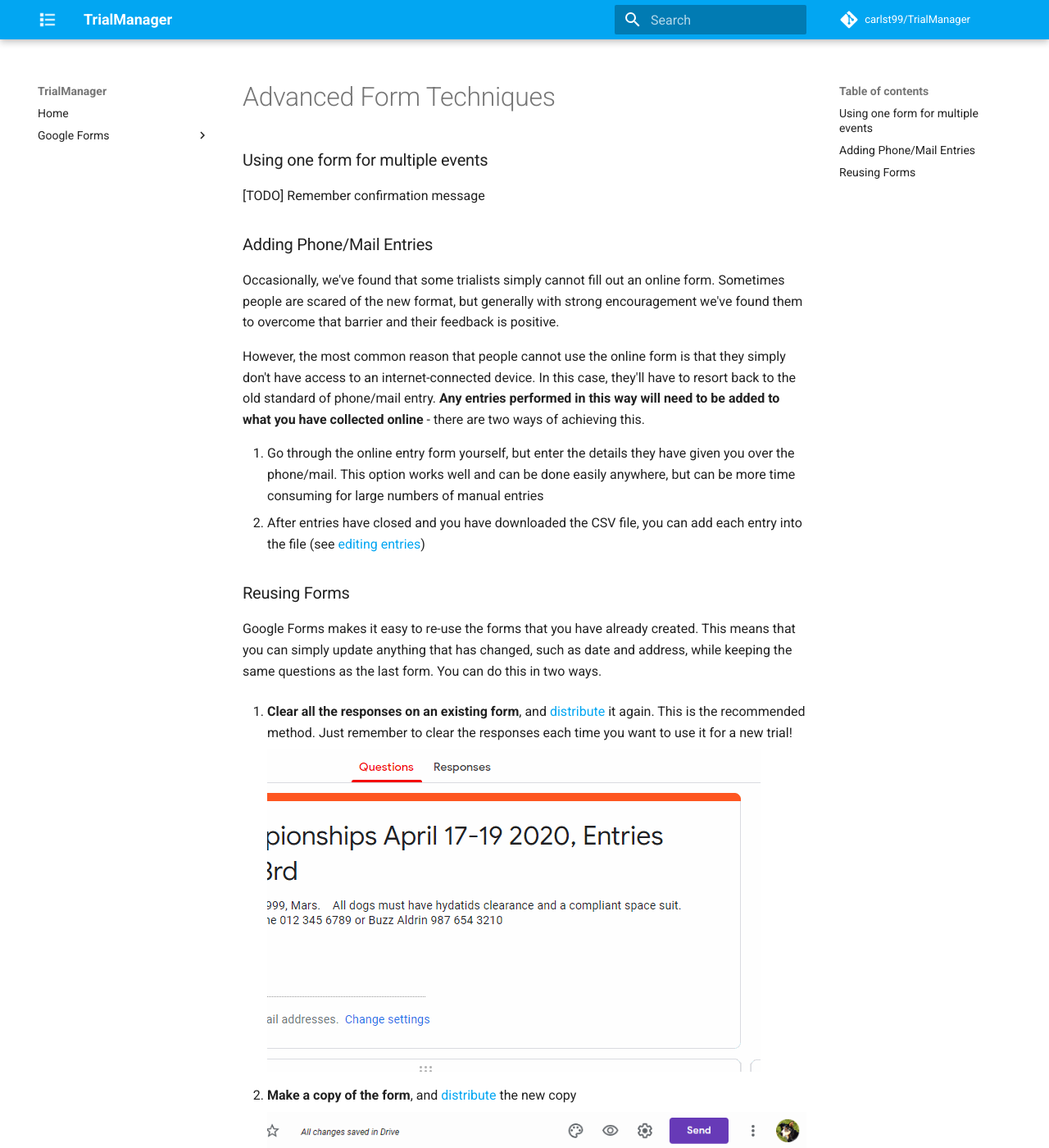
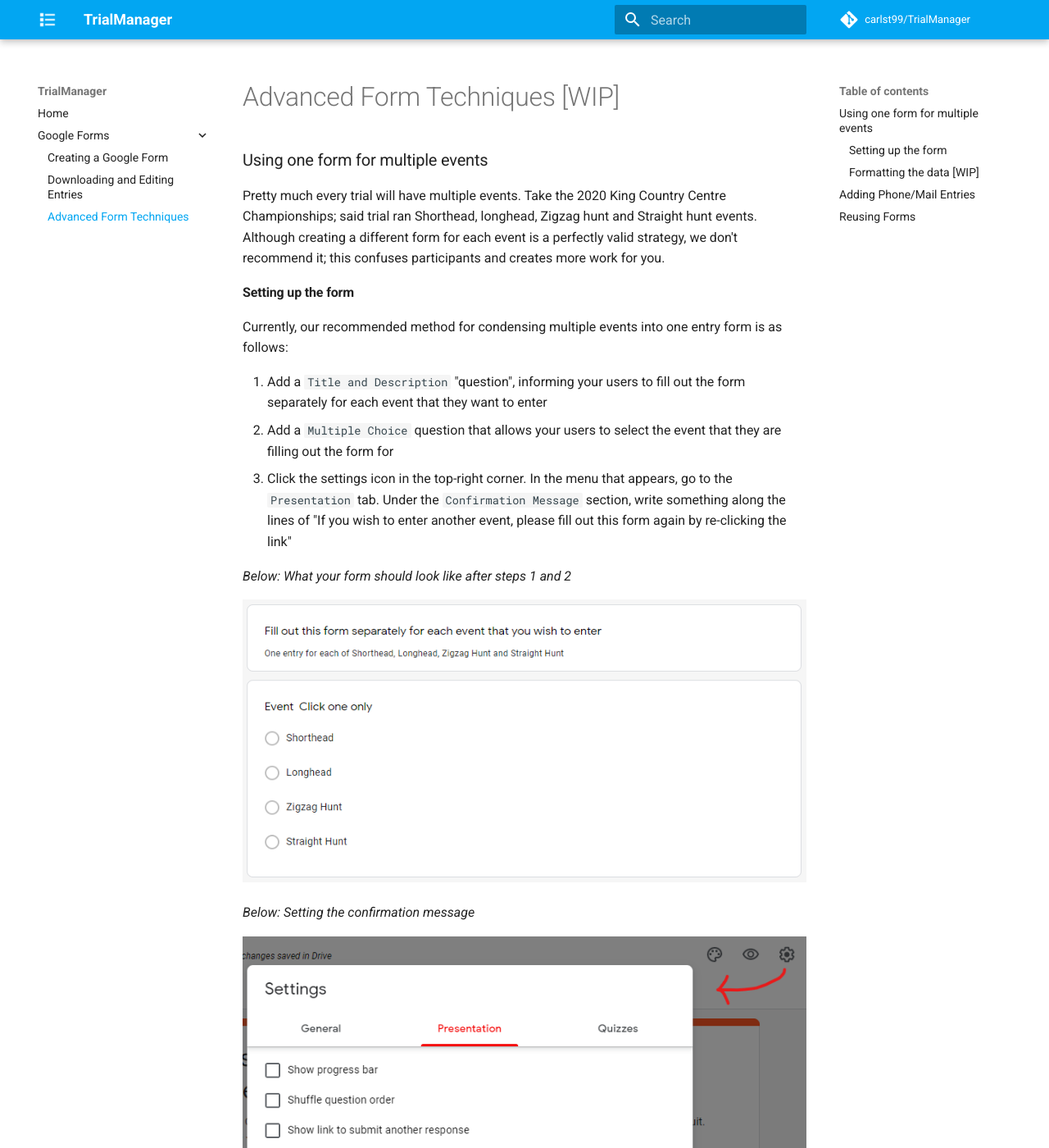
Before and after one commit to carlst99/TrialManager, an MkDocs documentation site: the page built from docs/google-forms/advanced-forms.md, in a window 1280 px wide and 1400 px high. Shown: the whole window at 82% size. Built offline with MkDocs 1.6.1 and Material for MkDocs 9.7.7, drawn with Linux system fonts in a browser that asks for light colours; comment, search, counter and statistics services are not loaded; some of the changed text lies outside the part shown.

Commit message:
Docs work on using one form for multiple events

```diff
--- a/docs/google-forms/advanced-forms.md
+++ b/docs/google-forms/advanced-forms.md
@@ -1,9 +1,30 @@
-# Advanced Form Techniques
+# Advanced Form Techniques [WIP]
 
 ### Using one form for multiple events
 
-[TODO]
-Remember confirmation message
+Pretty much every trial will have multiple events. Take the 2020 King Country Centre Championships; said trial ran Shorthead, longhead, Zigzag hunt and Straight hunt events. Although creating a different form for each event is a perfectly valid strategy, we don't recommend it; this confuses participants and creates more work for you.
+
+#### Setting up the form
+
+Currently, our recommended method for condensing multiple events into one entry form is as follows:
+
+1. Add a `Title and Description` "question", informing your users to fill out the form separately for each event that they want to enter
+2. Add a `Multiple Choice` question that allows your users to select the event that they are filling out the form for
+3. Click the settings icon in the top-right corner. In the menu that appears, go to the `Presentation` tab. Under the `Confirmation Message` section, write something along the lines of "If you wish to enter another event, please fill out this form again by re-clicking the link"
+
+*Below: What your form should look like after steps 1 and 2*
+
+![Event Separation](../img/google-forms/event-separation.png)
+
+*Below: Setting the confirmation message*
+
+![Setting a confirmation message](../img/google-forms/confirmation-message.png)
+
+#### Formatting the data [WIP]
+
+Using the above technique does result in one hitch - each event will be placed into the same CSV file. You will need to separate each event into a separate file so that TrialManager can do its job.
+
+Start by getting your data into a place where you can edit it - see [Editing Entries](download-edit-entries.md#editing-the-entries-in-excelgoogle-sheets)
 
 ### Adding Phone/Mail Entries
 
--- a/mkdocs.yml
+++ b/mkdocs.yml
@@ -12,6 +12,7 @@
     - Google Forms:
         - "Creating a Google Form": google-forms/create-google-form.md
         - "Downloading and Editing Entries": google-forms/download-edit-entries.md
+        - "Advanced Form Techniques": google-forms/advanced-forms.md
 theme:
     name: 'material'
     palette:
```
Also changed, not shown: docs/img/google-forms/confirmation-message.png (added), docs/img/google-forms/event-separation.png (added).
